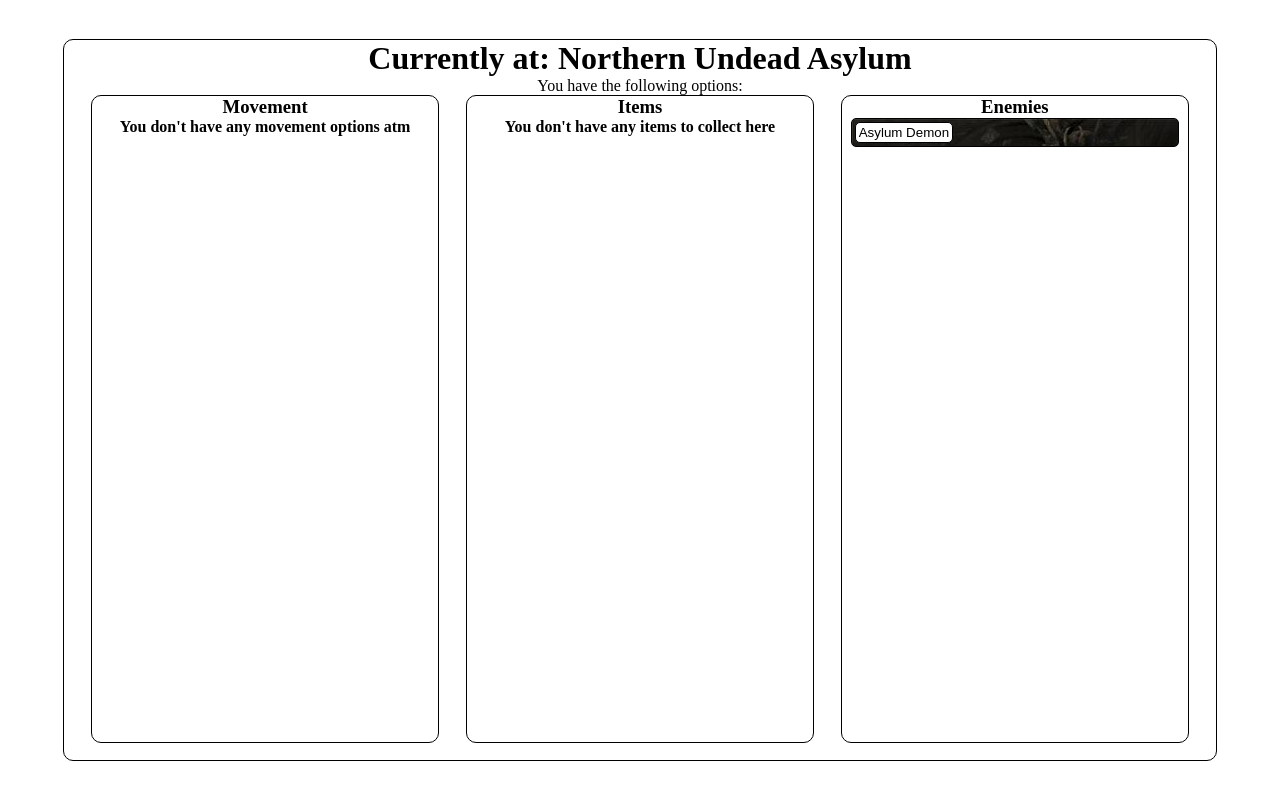
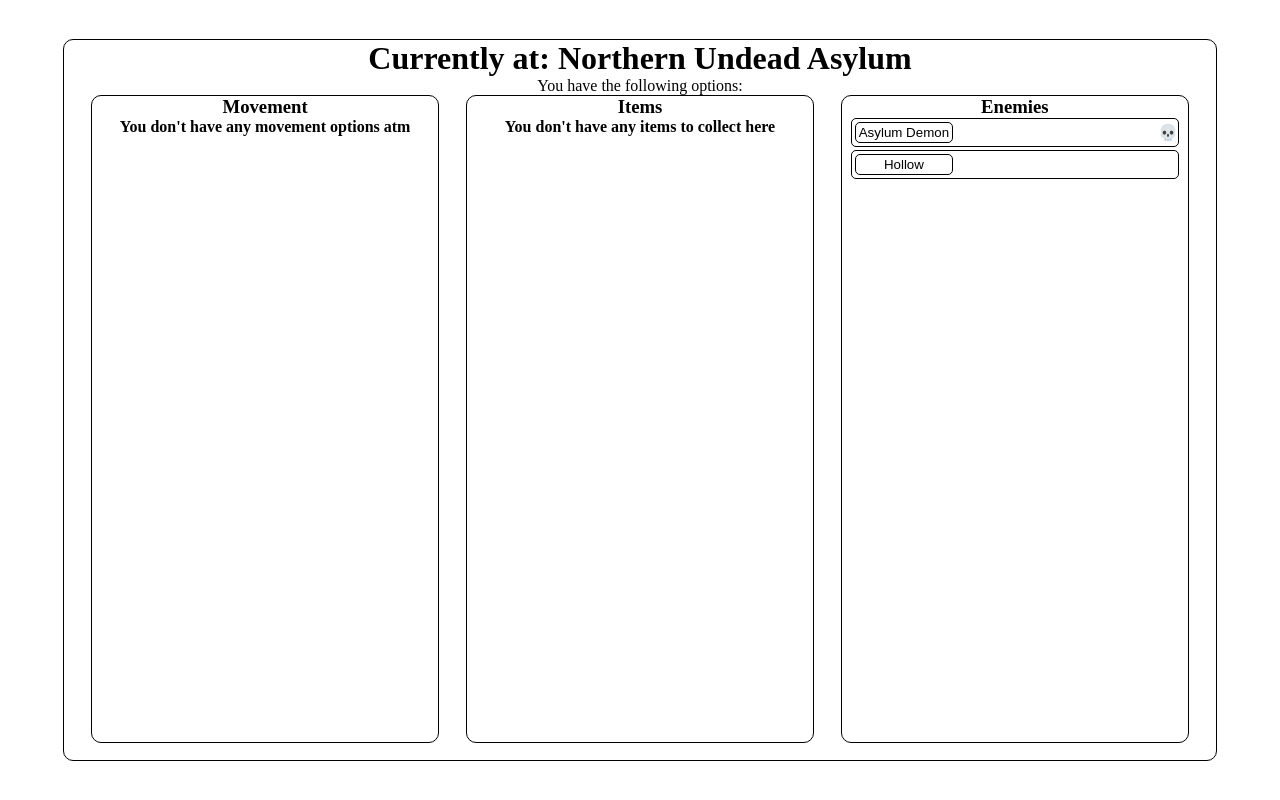
Before and after one commit to soulslike-routing/dsroute, an Angular app: page / in a window 1280 px wide. Built offline with nearby package versions, Linux system fonts and the light colour scheme.

Commit message:
Boss Icon and first css

```diff
--- a/angular.json
+++ b/angular.json
@@ -94,5 +94,8 @@
         }
       }
     }
+  },
+  "cli": {
+    "analytics": false
   }
 }
--- a/src/app/enemies/enemies.component.html
+++ b/src/app/enemies/enemies.component.html
@@ -2,7 +2,7 @@
   <h3>Enemies</h3>
     <div class="button-container-container" *ngIf="possibleEnemies.length>0;else displayNoEnemies">
       <div *ngFor="let enemy of possibleEnemies">
-        <dsr-nice-button [displayable]="enemy" (onClick)="kill($event)"></dsr-nice-button>
+        <dsr-nice-button [icon]="enemy.respawns?'':'💀'" [displayable]="enemy" (onClick)="kill($event)"></dsr-nice-button>
       </div>
     </div>
 
--- a/src/app/nice-button/nice-button.component.css
+++ b/src/app/nice-button/nice-button.component.css
@@ -4,6 +4,10 @@
   box-sizing: border-box;
   padding: 0px;
   margin-bottom: 1%;
+
+  display:flex;
+  justify-content: space-between;
+  align-items: center;
 }
 
 .button-container button {
@@ -16,3 +20,15 @@
   margin: 1%;
   min-width: 30%;
 }
+
+.button-container button:hover {
+  background-color: #ff006e;
+}
+
+.button-container button:active {
+  filter: brightness(85%);
+  color:white;
+}
+
+.button-container span {
+}
--- a/src/app/nice-button/nice-button.component.html
+++ b/src/app/nice-button/nice-button.component.html
@@ -1,3 +1,3 @@
-<div class="button-container" [style.background-image]="'url(\'../../assets/enemies/'+displayable.id+'.jpg\')'">
-  <button type="button" (click)="interact()">{{displayable.name}}</button>
+<div class="button-container">
+  <button type="button" (click)="interact()">{{displayable.name}}</button><span>{{icon}}</span>
 </div>
--- a/src/app/nice-button/nice-button.component.ts
+++ b/src/app/nice-button/nice-button.component.ts
@@ -1,6 +1,9 @@
 import {Component, EventEmitter, Input, Output} from '@angular/core';
 import { Displayable } from "../displayable";
 import {RouteService} from "../route.service";
+import {Location} from "../location";
+import {Enemy} from "../enemy";
+import {Item} from "../item";
 
 @Component({
   selector: 'dsr-nice-button',
@@ -8,8 +11,9 @@
   styleUrls: ['./nice-button.component.css']
 })
 export class NiceButtonComponent {
-  @Input() displayable!:Displayable;
+  @Input() displayable!:any;
   @Output() onClick: EventEmitter<any> = new EventEmitter();
+  @Input() icon: String = "";
 
   constructor(private routeService:RouteService) {
   }
--- a/src/assets/map.json
+++ b/src/assets/map.json
@@ -7,7 +7,10 @@
     "locked": false,
     "unlocks": [],
     "items": [],
-    "enemies": [{"id": 0, "name": "Asylum Demon", "unlocks": [1], "killed": false, "respawns": false}]
+    "enemies": [
+      {"id": 0, "name": "Asylum Demon", "unlocks": [1], "killed": false, "respawns": false},
+      {"id": 1000, "name": "Hollow", "unlocks": [], "killed": false, "respawns": true}
+    ]
   },
   {
     "id": 1,
```
Also changed, not shown: 1 other file (tests, documents, lock files or other folders).
